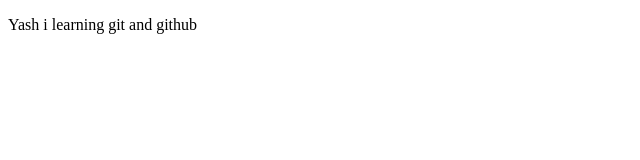
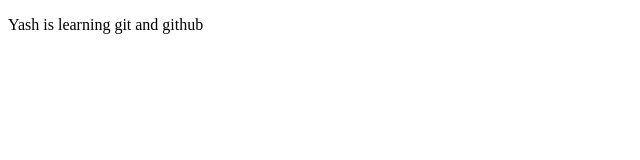
Before and after one commit to yashprajapati21/LocalRepo, a plain HTML site: page index.html in a window 1280 px wide. Shown: the full height of the page, 0-640 px from the left. Drawn offline with Linux system fonts and the light colour scheme.

Commit message:
spelling correction

```diff
--- a/index.html
+++ b/index.html
@@ -6,6 +6,6 @@
     <title>Document</title>
 </head>
 <body>
-    <p>Yash i learning git and github</p>
+    <p>Yash is learning git and github</p>
 </body>
 </html>
```
